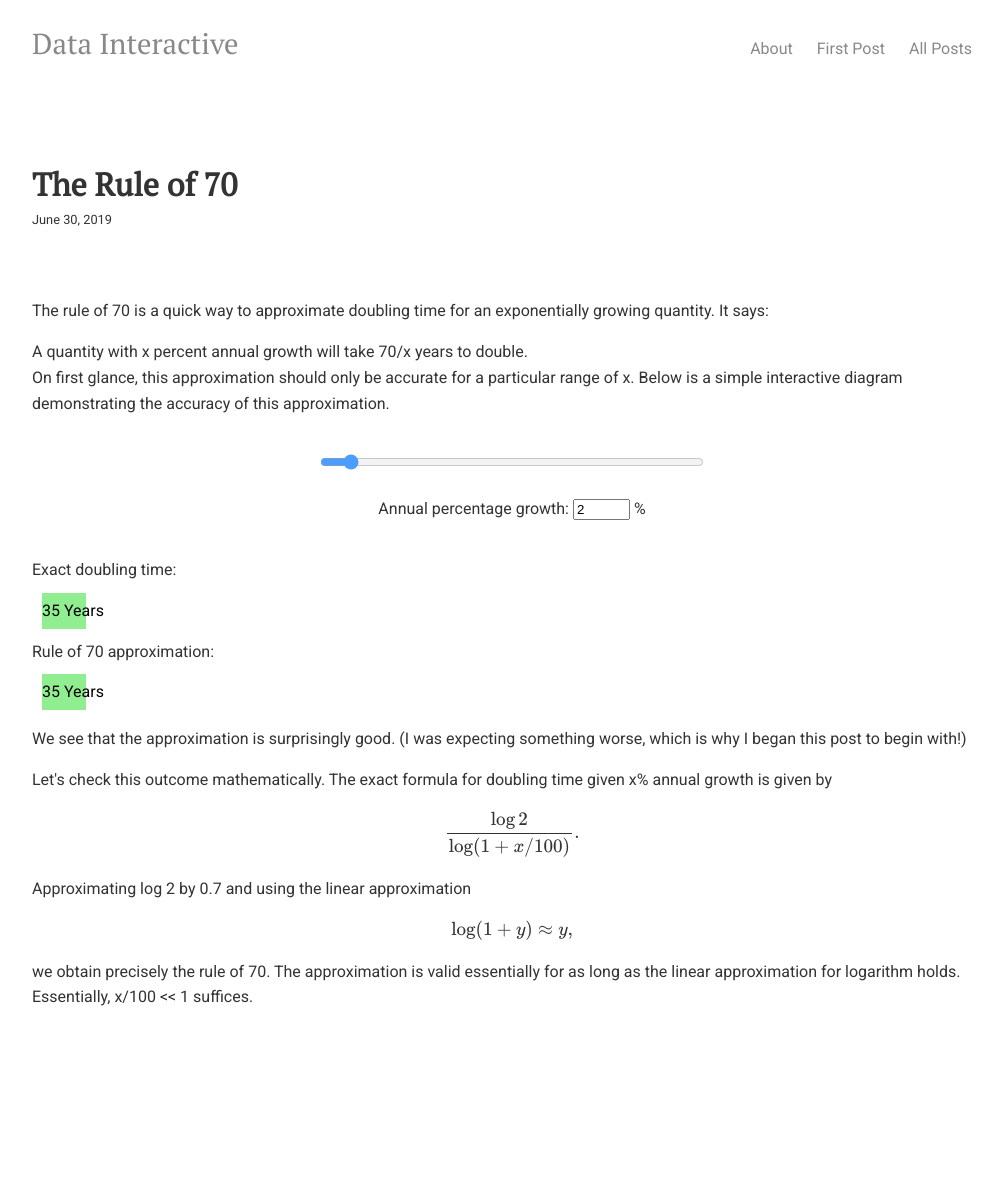
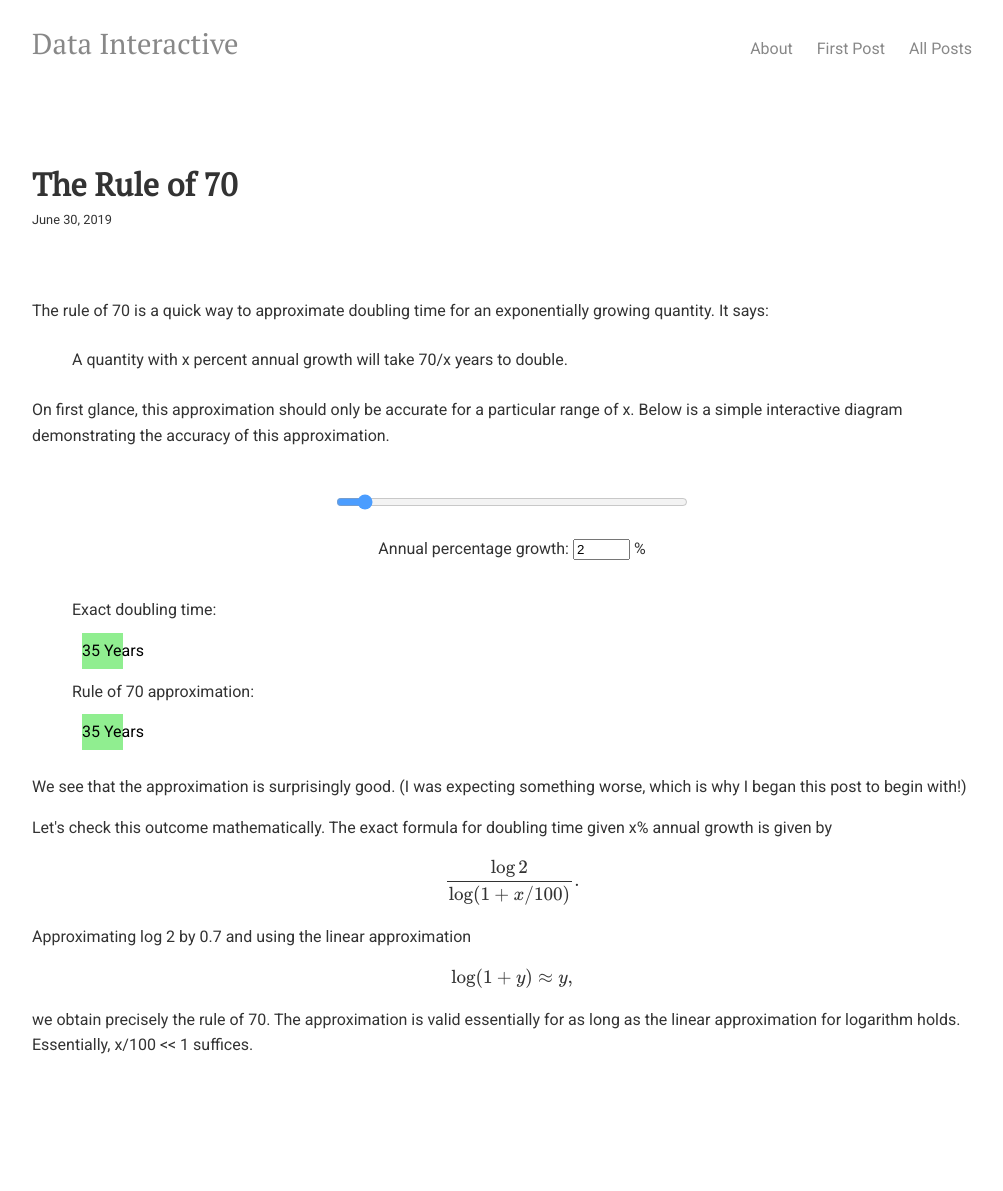
Before and after one commit to datainteractive/datainteractive.github.io, a Jekyll site: the page built from _posts/2019-06-30-the-rule-of-70.html, in a window 1280 px wide. Shown: the whole page, without its empty margins (128-1131 px from the left). Built offline with Jekyll 4.4.1, drawn with Linux system fonts in a browser that asks for light colours; formulas are drawn with MathJax 3; before the commit the page ends 1143 px from its top, so only the background shows below that.

Commit message:
Update 2019-06-30-the-rule-of-70.html

```diff
--- a/_posts/2019-06-30-the-rule-of-70.html
+++ b/_posts/2019-06-30-the-rule-of-70.html
@@ -7,12 +7,12 @@
 <p>
 The rule of 70 is a quick way to approximate doubling time for an exponentially growing quantity. It says:
 
-  <div class="indent">A quantity with x percent annual growth will take 70/x years to double.</div>
+  <div class="media">A quantity with x percent annual growth will take 70/x years to double.</div>
 
 On first glance, this approximation should only be accurate for a particular range of x. Below is a simple interactive diagram demonstrating the accuracy of this approximation.
 </p>
 
- <div class="indent">
+ <div class="media">
 <div class="slidercontainer">
   <input type="range" min="10" max="3000" value="200" class="slider" id="mySlider" oninput="sliderUpdate()">
   <p align="center">Annual percentage growth: <input value="2" size="4" id="numericalValue" type="text" onchange="boxUpdate()"> %</p>
```
